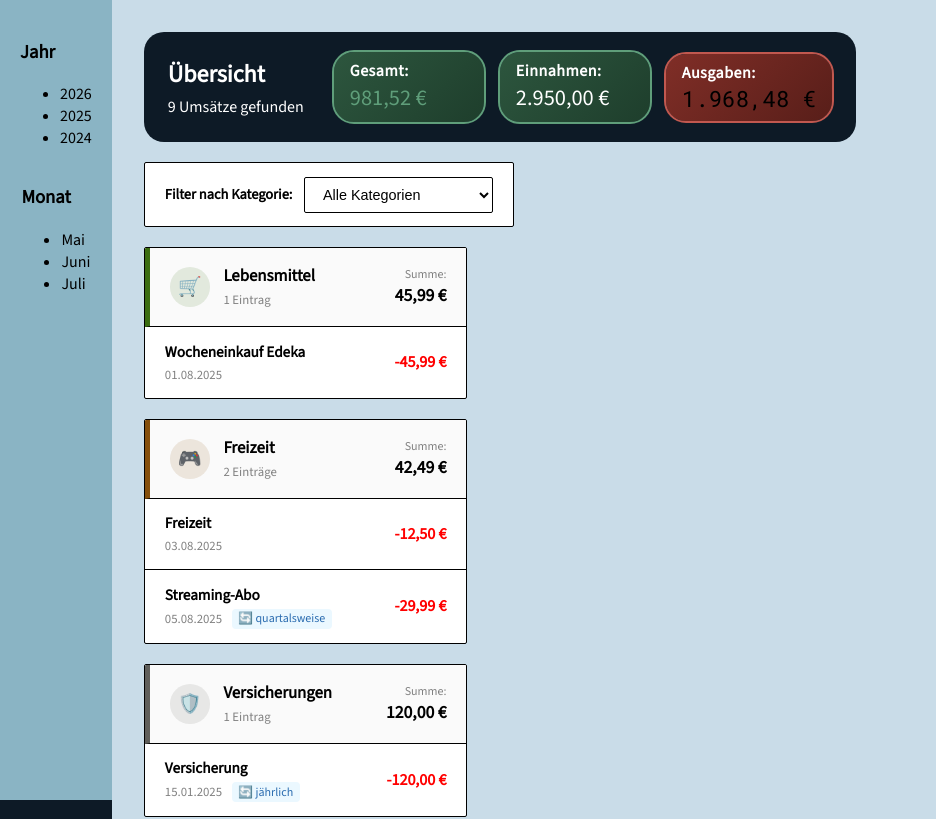
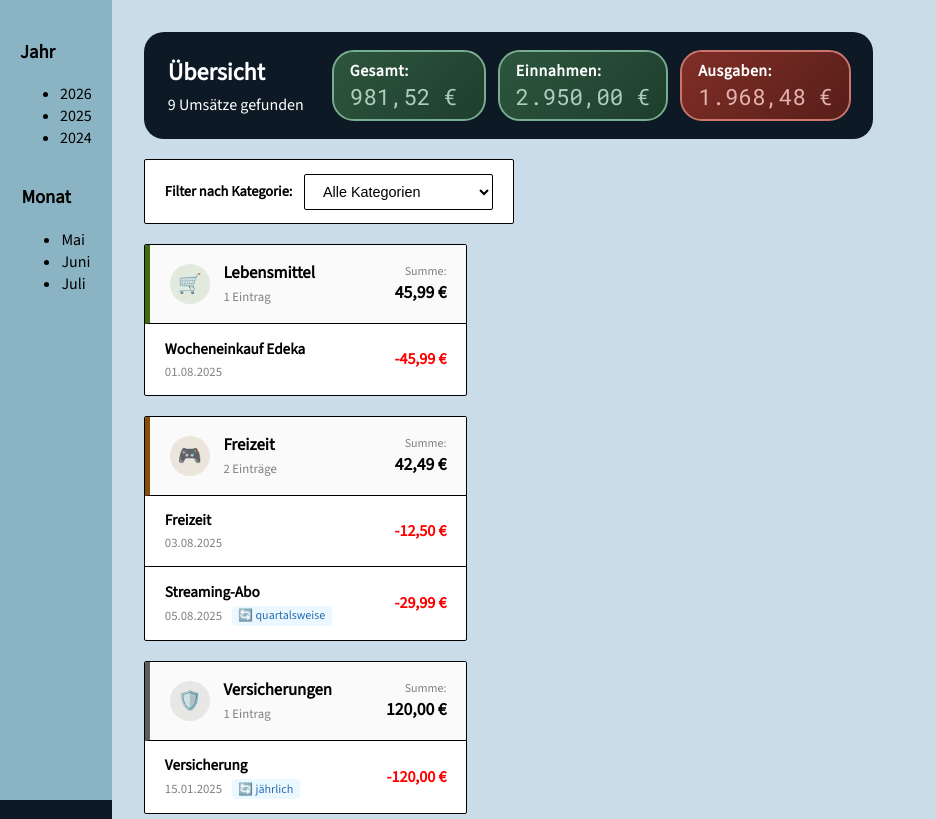
Before and after one commit to FabianP95/haushaltsbuch, a Next.js app: page / in a window 1280 px wide. Shown: the top 819 px of the page, without its empty margins (0-936 px from the left). Built offline with nearby package versions, Linux system fonts and the light colour scheme.

Commit message:
fix: updated ui in the overview showing the toal amount of income, expenses and the result of the two of them

```diff
--- a/src/app/components/overview/overview-header/overview-header.module.scss
+++ b/src/app/components/overview/overview-header/overview-header.module.scss
@@ -1,4 +1,5 @@
 @use '../../../../styles/main' as *;
+
 
 
 .header {
@@ -33,39 +34,12 @@
     width: fit-content;
     min-width: 150px;
     align-items: flex-start;
-
     padding: 0.5rem 1rem;
     border-radius: $radius-m;
 }
 
-.totalLabel {
-    font-size: $text-size-m;
-    letter-spacing: 0.5px;
-    color: $writing-white;
-    font-weight: 600;
-}
-
-.totalAmount {
-    font-size: $text-size-l;
-    font-weight: 400;
-    font-family: $font-text;
-    color: $writing-black;
-}
-
-.totalLabelIncome {
-    font-size: $text-size-m;
-    letter-spacing: 0.5px;
-    color: $writing-white;
-    font-weight: 600;
-}
-
-.totalAmountIncome {
-    font-size: $text-size-l;
-    font-weight: 400;
-    font-family: $font-text;
-    color: $writing-white;
-}
-
+.totalLabel,
+.totalLabelIncome,
 .totalLabelExpense {
     font-size: $text-size-m;
     letter-spacing: 0.5px;
@@ -73,39 +47,48 @@
     font-weight: 600;
 }
 
+.totalAmount,
+.totalAmountIncome,
 .totalAmountExpense {
     font-size: $text-size-l;
     font-weight: 400;
     font-family: $font-number;
-    color: $writing-black;
 }
 
+// dynamisch: Gesamt wechselt je nach Vorzeichen
 .negativeContainer {
-    outline: 2px solid $failed;
+    outline: 2px solid $failed-border;
     background: linear-gradient(135deg, #802e27 0%, #581e19 100%);
 }
 
 .positiveContainer {
-    outline: 2px solid $success;
+    outline: 2px solid $success-border;
     background: linear-gradient(135deg, #2d563e 0%, #1e3e2c 100%);
 }
 
+.totalAmount.positive {
+    color: $success-text;
+}
+
+.totalAmount.negative {
+    color: $failed-text;
+}
+
+// statisch: Einnahmen immer grün, Ausgaben immer rot
 .incomeContainer {
-    outline: 2px solid $success;
+    outline: 2px solid $success-border;
     background: linear-gradient(135deg, #2d563e 0%, #1e3e2c 100%);
 }
 
+.totalAmountIncome {
+    color: $success-text;
+}
+
 .expenseContainer {
-    outline: 2px solid $failed;
+    outline: 2px solid $failed-border;
     background: linear-gradient(135deg, #802e27 0%, #581e19 100%);
 }
 
-
-.negative {
-    color: $failed;
+.totalAmountExpense {
+    color: $failed-text;
 }
-
-
-.positive {
-    color: $success;
-}
--- a/src/styles/abstracts/_variables.scss
+++ b/src/styles/abstracts/_variables.scss
@@ -3,6 +3,15 @@ $palette-2: #1a3a5c;
 $palette-3: #3d6b8a;
 $palette-4: #8ab4c4;
 $palette-5: #c9dce8;
+
+$success: #5f9e7a;
+$failed: #c1584f;
+
+$success-text: #aecebc;
+$failed-text: #e2b1ad;
+
+$success-border: #78ae8f;
+$failed-border: #cc756d;
 
 $living-c: #185FA5;
 $groceries-c: #3B6D11;
@@ -31,11 +40,6 @@ $text-size-m: 1rem;
 $text-size-l: 1.4rem;
 $text-size-bg: 1.5rem;
 
-
-$success: #5f9e7a;
-$failed: #c1584f;
-
-
 $container-max: 1440px;
 $margin-wrapper: 0 auto;
 
```
